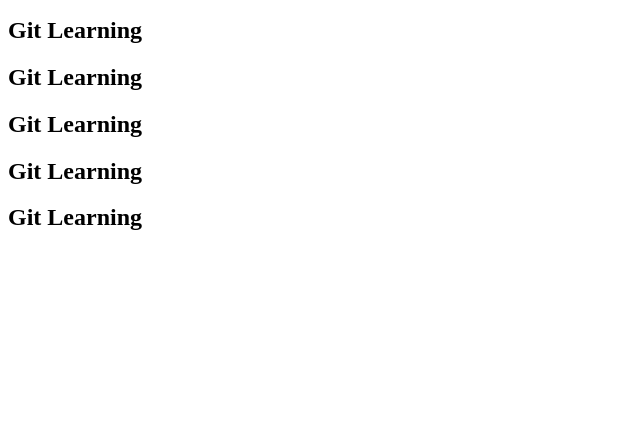
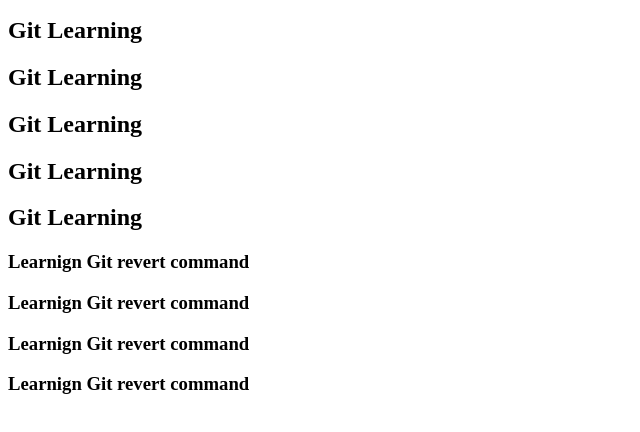
Before and after one commit to Surya-Vijay/Git-Workflow, a plain HTML site: page index.html in a window 1280 px wide. Shown: the part 110-542 px from the top of the page, without its empty margins (0-640 px from the left). Drawn offline with Linux system fonts and the light colour scheme.

Commit message:
new line

```diff
--- a/index.html
+++ b/index.html
@@ -13,6 +13,9 @@
     <h2>Git Learning</h2>
     <h2>Git Learning</h2>
     <h2>Git Learning</h2>
-
+    <h3>Learnign Git revert command</h3>
+    <h3>Learnign Git revert command</h3>
+    <h3>Learnign Git revert command</h3>
+    <h3>Learnign Git revert command</h3>
 </body>
 </html>
```
